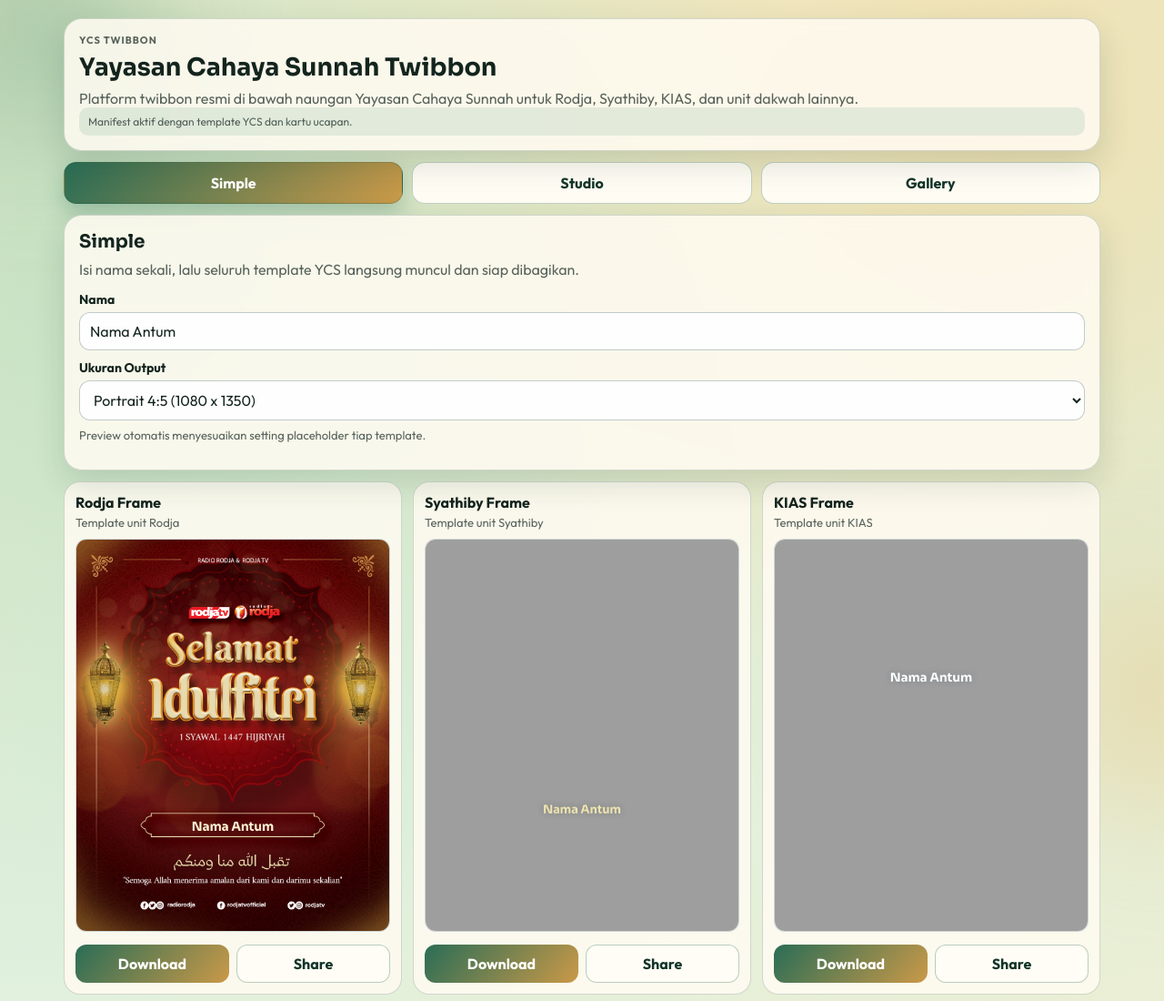
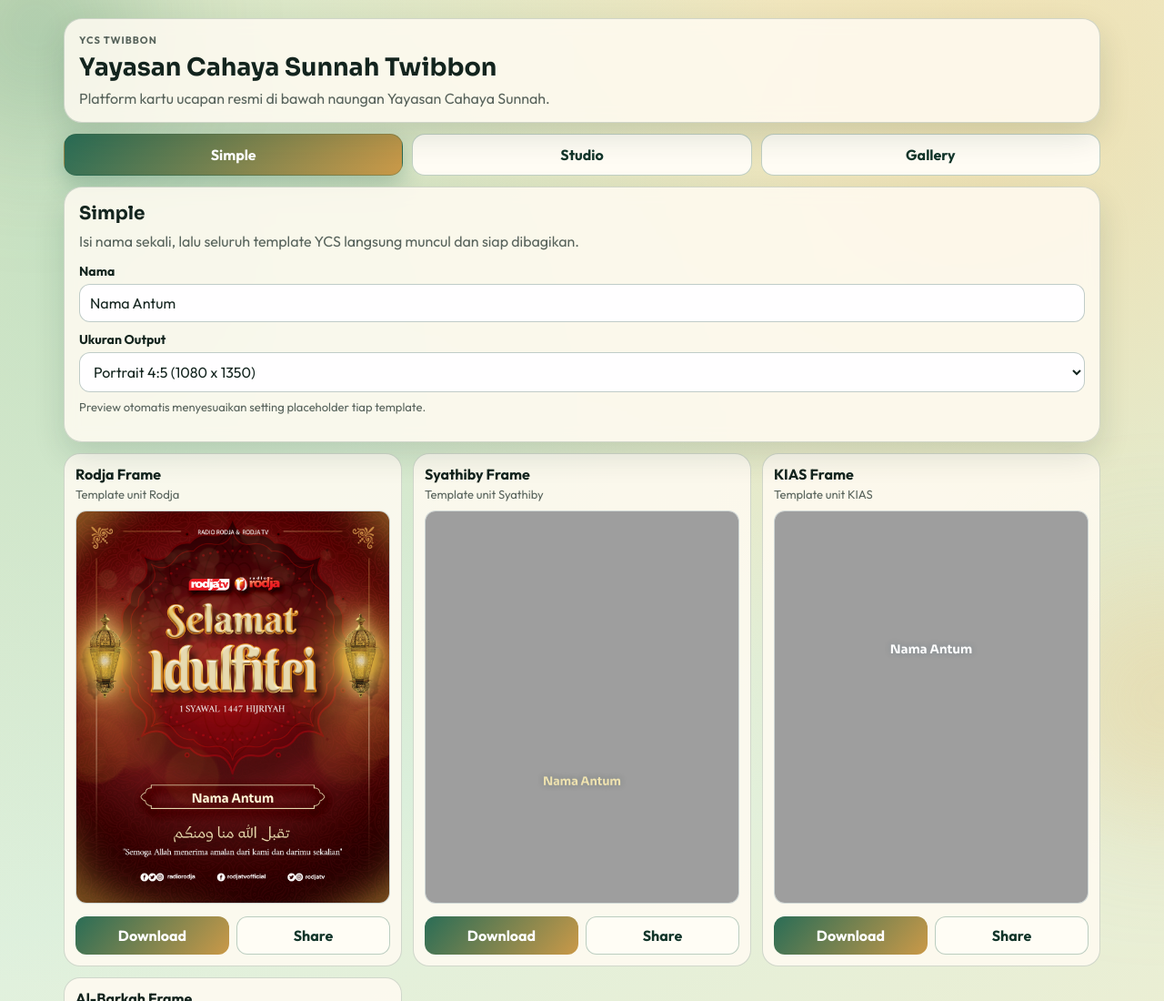
Before and after one commit to CreatorB/twibbon-rodja, a website built with Vite: page index.html in a window 1280 px wide. Shown: the top 1100 px of the page at 91% size. Built offline with nearby package versions, Linux system fonts and the light colour scheme.

Commit message:
:art: update hero section text and remove manifest status; enhance tab button styles and add fade animation

```diff
--- a/index.html
+++ b/index.html
@@ -13,10 +13,7 @@
       <header class="hero">
         <p class="eyebrow">YCS Twibbon</p>
         <h1>Yayasan Cahaya Sunnah Twibbon</h1>
-        <p>
-          Platform twibbon resmi di bawah naungan Yayasan Cahaya Sunnah untuk Rodja, Syathiby, KIAS, dan unit dakwah lainnya.
-        </p>
-        <p class="manifest-status" id="manifestStatus">Manifest template aktif.</p>
+        <p>Platform kartu ucapan resmi di bawah naungan Yayasan Cahaya Sunnah.</p>
       </header>
 
       <nav class="tabs" aria-label="Mode editor">
--- a/src/main.js
+++ b/src/main.js
@@ -6,8 +6,6 @@ const imageCache = new Map();
 const elements = {
   tabButtons: Array.from(document.querySelectorAll(".tab-button")),
   tabPanels: Array.from(document.querySelectorAll(".tab-panel")),
-  manifestStatus: document.getElementById("manifestStatus"),
-
   simpleNameInput: document.getElementById("simpleNameInput"),
   simpleSizeSelect: document.getElementById("simpleSizeSelect"),
   simplePreviewList: document.getElementById("simplePreviewList"),
@@ -325,11 +323,6 @@ function buildSelectOptions(select, options) {
     node.textContent = option.label;
     select.appendChild(node);
   });
-}
-
-function updateManifestStatus(message, isWarning = false) {
-  elements.manifestStatus.textContent = message;
-  elements.manifestStatus.classList.toggle("warn", isWarning);
 }
 
 function activateTab(target) {
@@ -723,13 +716,6 @@ async function bootstrap() {
   templates = data.twibbonTemplates;
   greetingCards = data.greetingCards;
 
-  updateManifestStatus(
-    greetingCards.length
-      ? "Manifest aktif dengan template YCS dan kartu ucapan."
-      : "Manifest aktif. freeFrames masih kosong, tab Gallery siap menerima kartu ucapan.",
-    !greetingCards.length,
-  );
-
   populateControls();
   initSimpleCards();
   initGalleryCards();
--- a/src/style.css
+++ b/src/style.css
@@ -89,20 +89,6 @@ h1 {
   color: var(--muted);
 }
 
-.manifest-status {
-  margin-top: 10px;
-  font-size: 12px;
-  padding: 8px 10px;
-  border-radius: 10px;
-  background: rgba(35, 124, 91, 0.11);
-  color: var(--pine-700);
-}
-
-.manifest-status.warn {
-  background: rgba(194, 129, 35, 0.15);
-  color: #7a5014;
-}
-
 .tabs {
   margin-top: 12px;
   display: grid;
@@ -119,7 +105,12 @@ h1 {
   background: #fffcf4;
   color: var(--pine-900);
   cursor: pointer;
-  transition: transform 0.2s ease, box-shadow 0.2s ease;
+  transition: background 0.2s ease, color 0.2s ease, transform 0.2s ease, box-shadow 0.2s ease;
+.tab-button:hover:not(.active) {
+  background: #f0f7f3;
+  border-color: rgba(42, 109, 86, 0.42);
+}
+
 }
 
 .tab-button.active {
@@ -135,6 +126,12 @@ h1 {
 
 .tab-panel.active {
   display: block;
+  animation: fadeSlideIn 0.22s ease both;
+
+@keyframes fadeSlideIn {
+  from { opacity: 0; transform: translateY(6px); }
+  to   { opacity: 1; transform: translateY(0); }
+}
 }
 
 .card {
```
